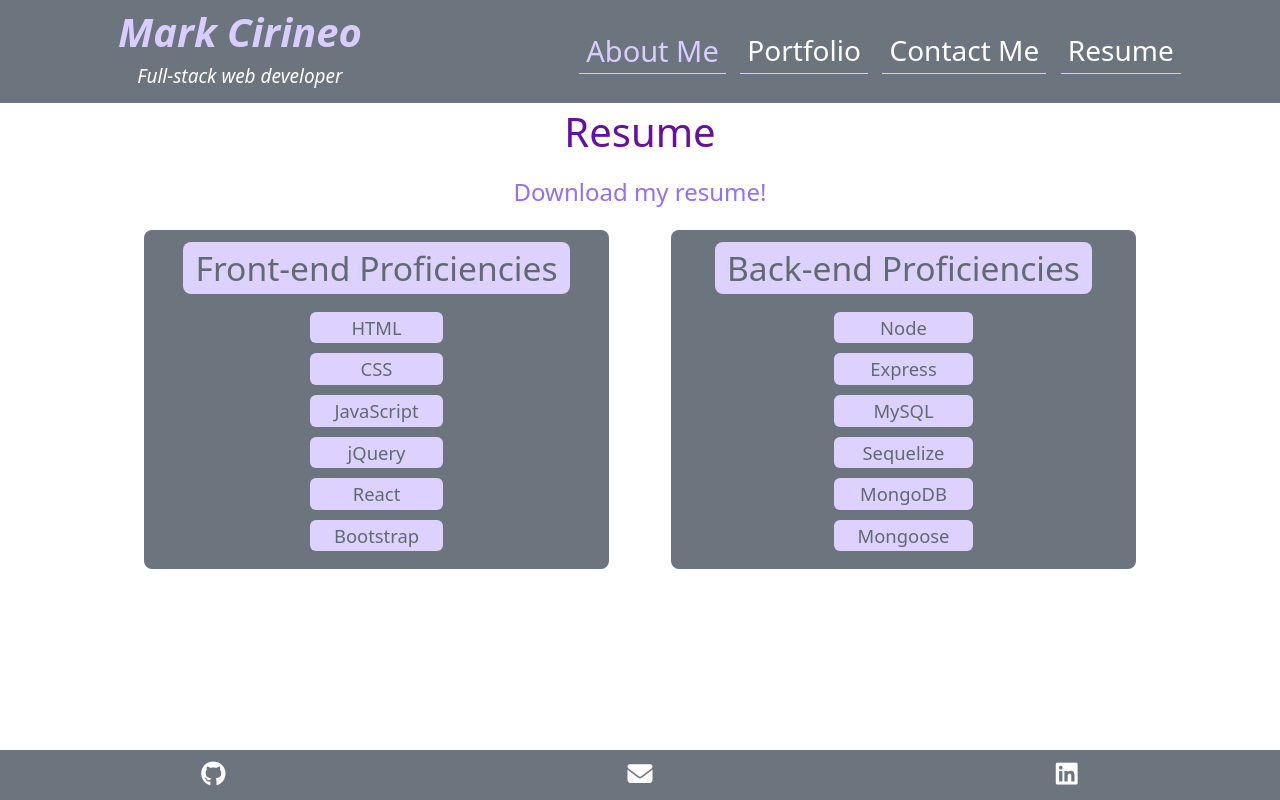
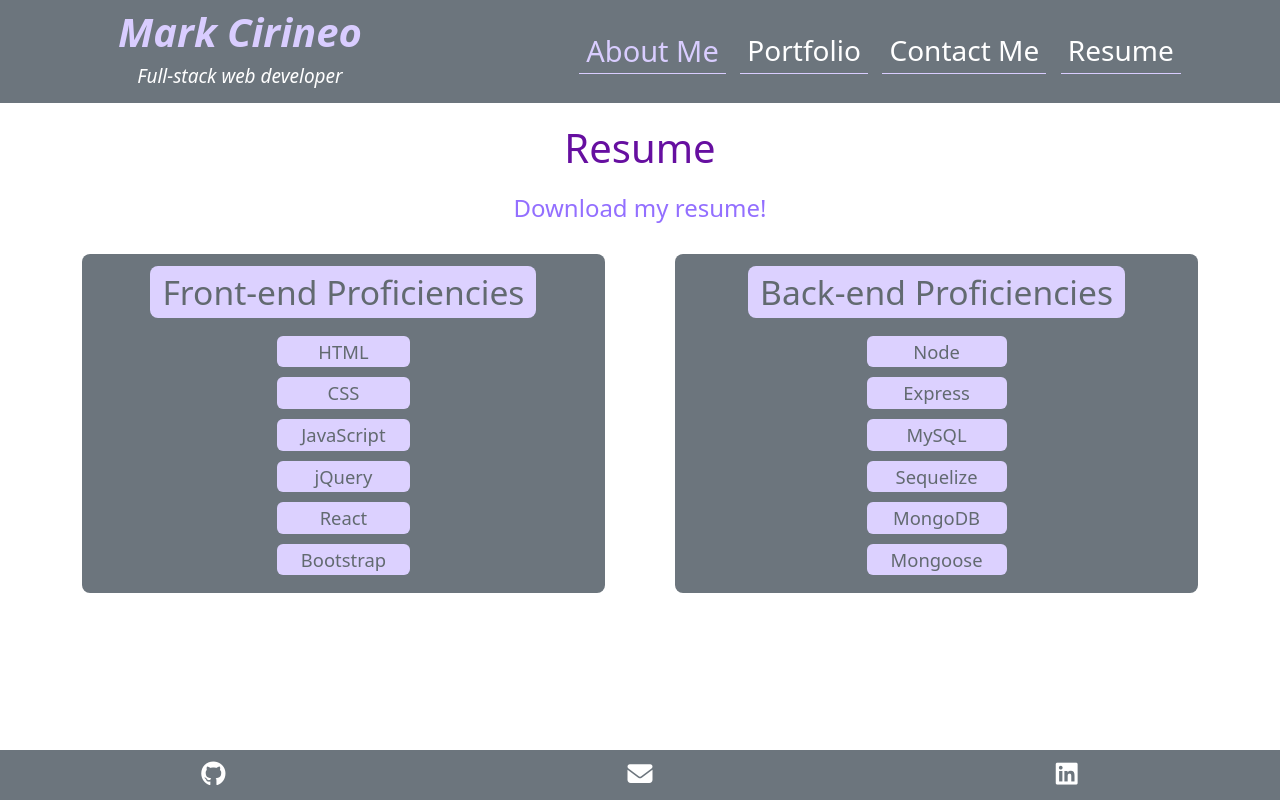
Before and after one commit to MarkCirineo/react-portfolio, a React (Create React App) app: page /#/resume in a window 1280 px wide. Built offline with nearby package versions, Linux system fonts and the light colour scheme.

Commit message:
edited bootstrap styling of resume header

```diff
--- a/src/components/pages/resume/resume.js
+++ b/src/components/pages/resume/resume.js
@@ -5,11 +5,13 @@ import resume from "./resume.pdf"
 export default function Resume() {
 
     return (
-        <div className="container d-flex justify-content-center main-resume-div">
+        <div className="container-fluid d-flex justify-content-center main-resume-div">
             <div className="row col-10 col-xl-12">
-                <div className="d-flex align-items-center flex-column">
-                    <h1 className="resume-h1">Resume</h1>
-                    <a href={resume} target="_blank" rel="noreferrer" className="resume" download>Download my resume!</a>
+                <div className="justify-content-center d-flex containter-fluid mt-3 mb-2">
+                    <div className="d-flex align-items-center flex-column resume-header col-12 col-md-10 col-lg-7 col-xl-5">
+                        <h1 className="resume-h1">Resume</h1>
+                        <a href={resume} target="_blank" rel="noreferrer" className="resume text-center" download>Download my resume!</a>
+                    </div>
                 </div>
                 <div className="container">
                     <div className="row d-flex justify-content-evenly">
```
